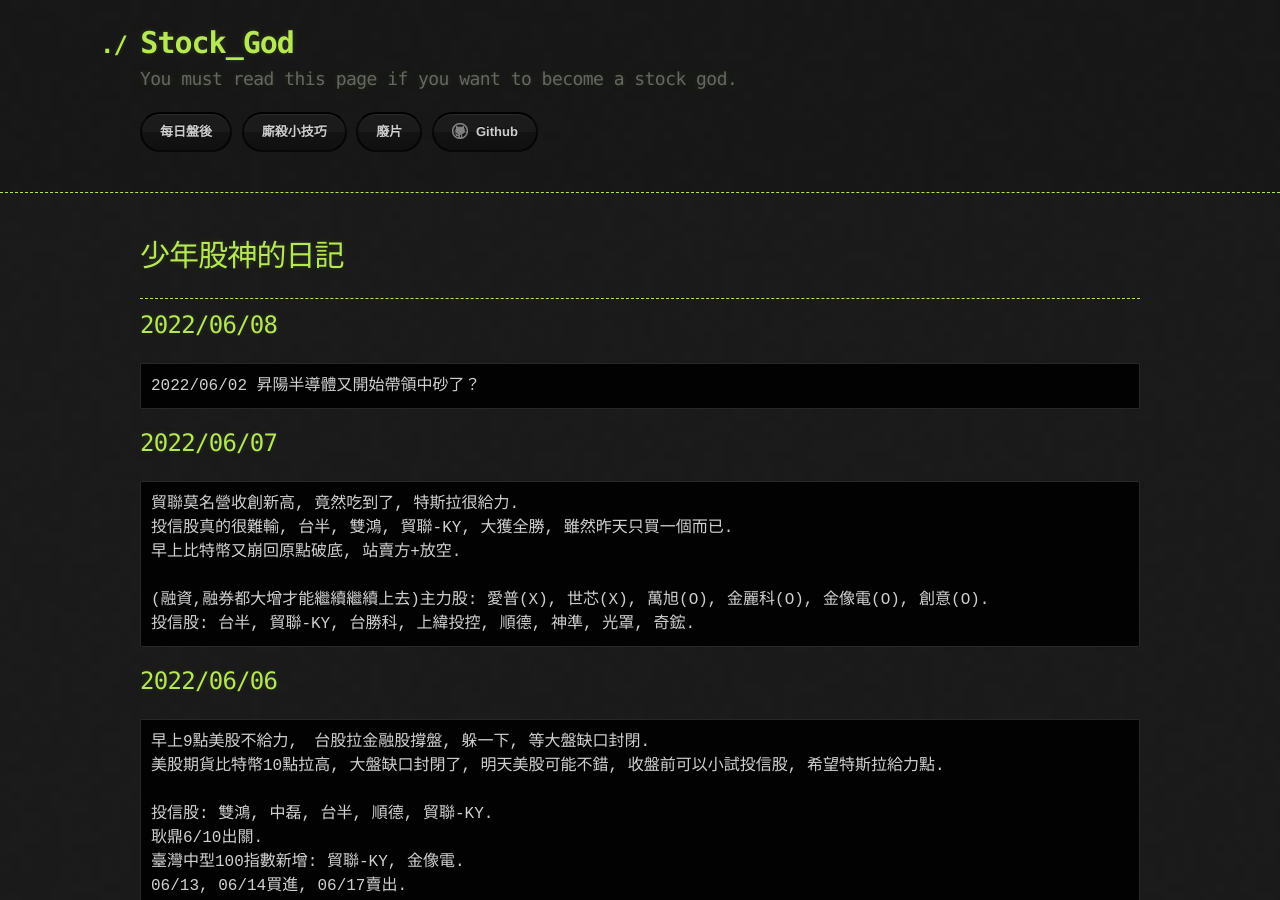
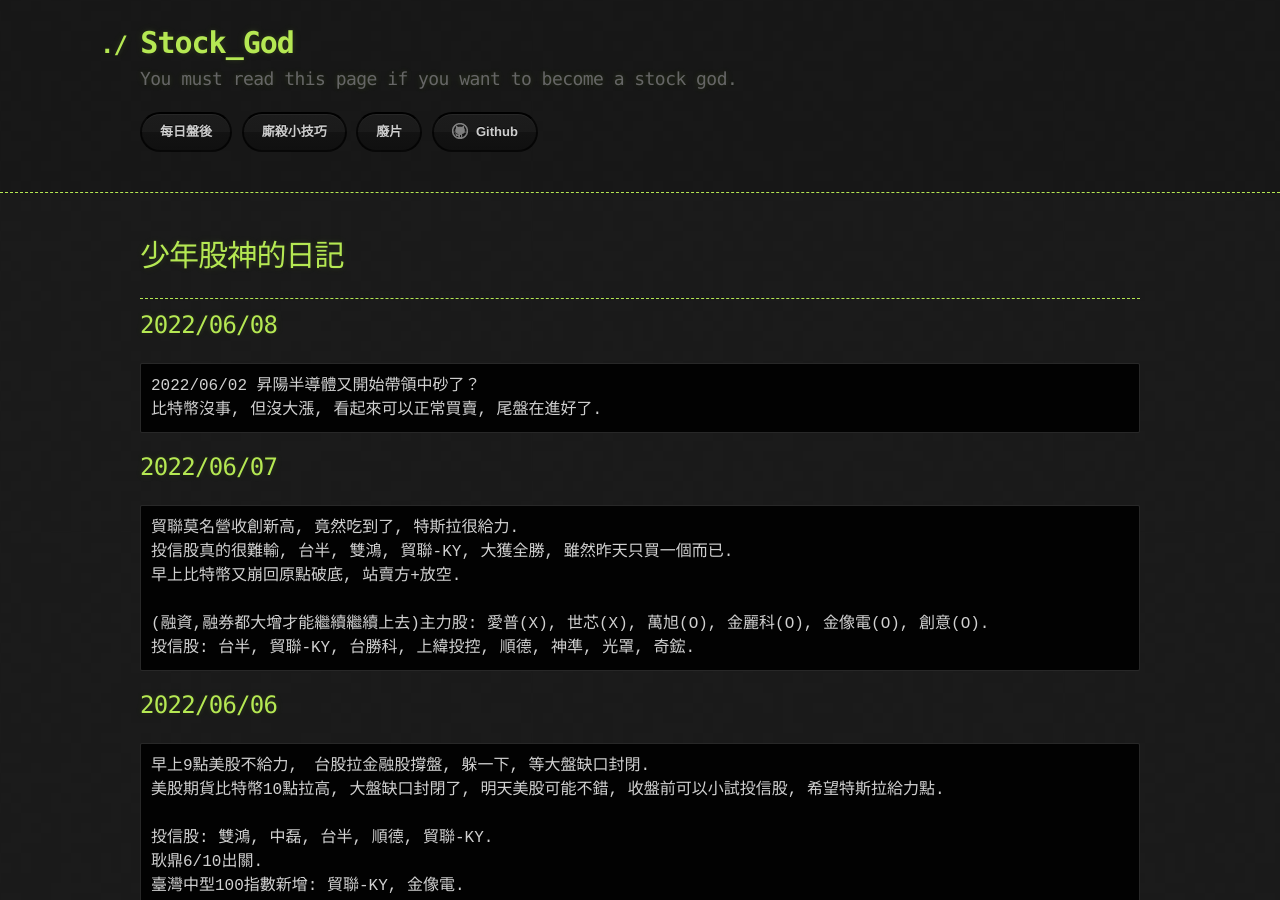
Before and after one commit to lepg5487/Stock_God, a Jekyll site: the page built from index.md, in a window 1280 px wide and 900 px high. Built offline with Jekyll 4.4.1, drawn with Linux system fonts in a browser that asks for light colours; our own code applies the rules of GitHub Pages for plain Markdown files.

Commit message:
Update index.md

````diff
--- a/index.md
+++ b/index.md
@@ -9,6 +9,7 @@ layout: testlayouts
 ## 2022/06/08
 ```
 2022/06/02 昇陽半導體又開始帶領中砂了？
+比特幣沒事, 但沒大漲, 看起來可以正常買賣, 尾盤在進好了.
 ```
 
 ## 2022/06/07
````
